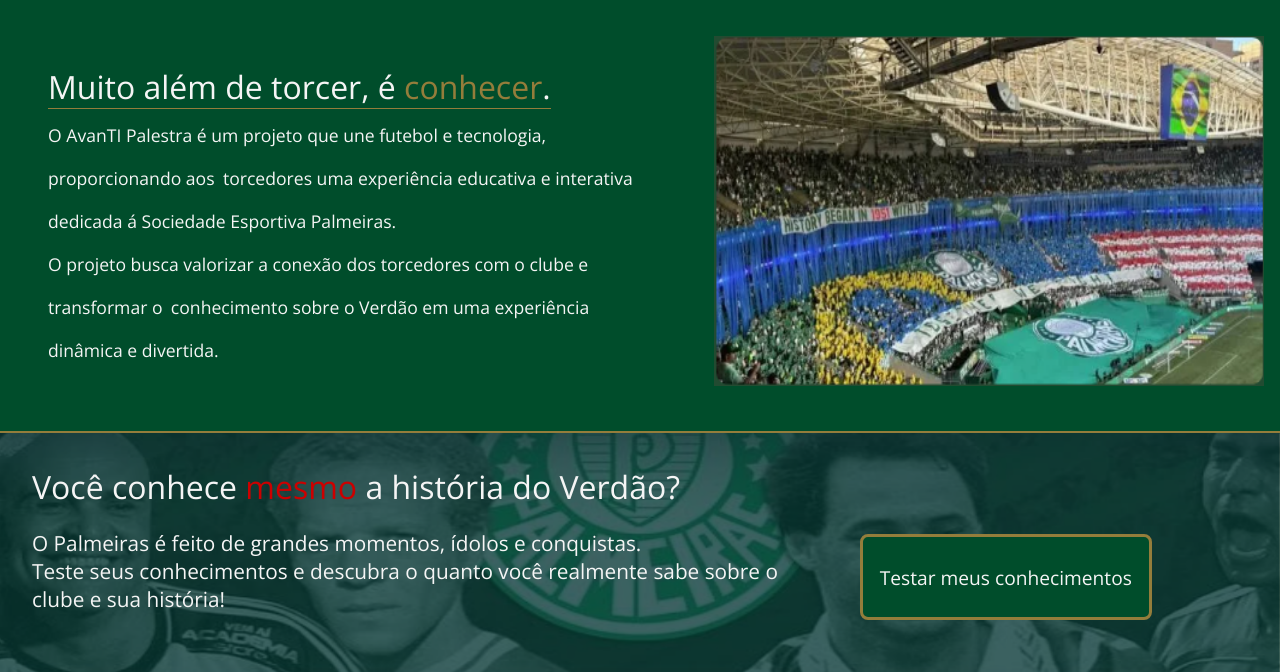
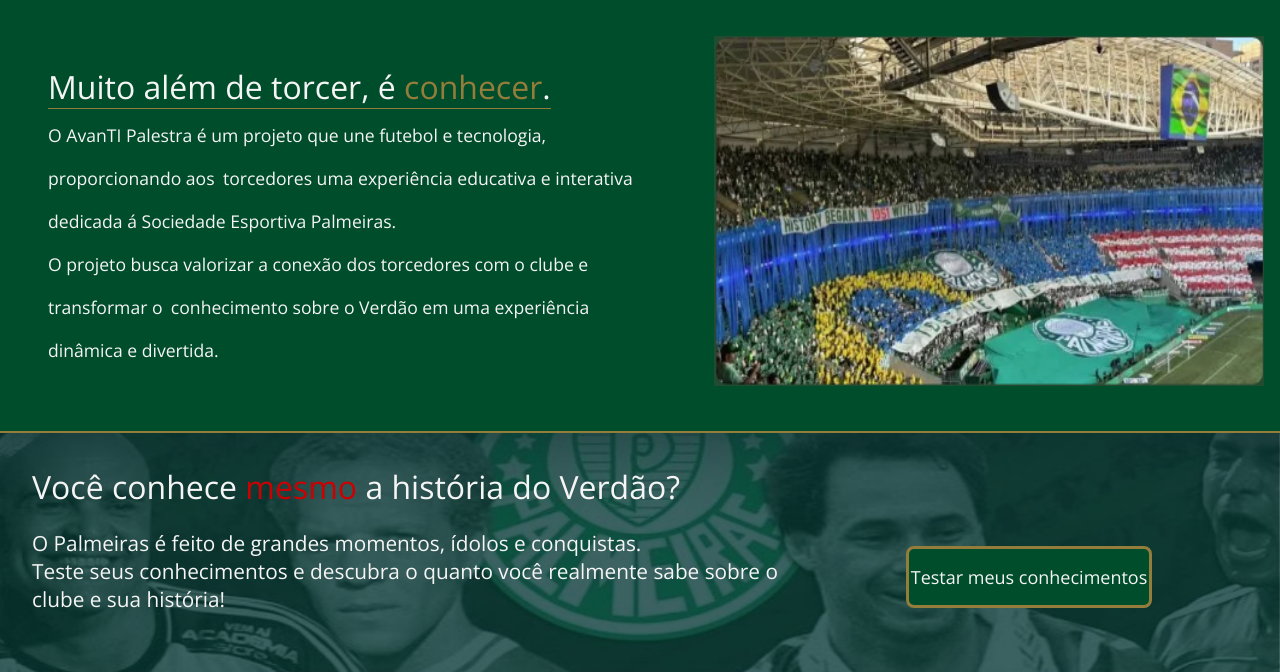
Before and after one commit to vinikenzosptech/AvanTI-Palestra, a website: page public/index.html in a window 1280 px wide. Shown: the part 649-1321 px from the top of the page. Drawn offline with nearby package versions, Linux system fonts and the light colour scheme.

Commit message:
ajustes de design na tela home e de cadastro

```diff
--- a/public/css/style.css
+++ b/public/css/style.css
@@ -217,10 +217,11 @@ body{
     background-color: #004d2b;
     border: solid 3px;
     border-color: #947d3b;
-    height: 5rem;
-    width: 18rem;
+    height: 3.5rem;
+    width: 15rem;
     display: flex;
     justify-content: center;
+    text-align: center;
     align-items: center;
     color: #f5f5f5;
     border-radius: 8px;
@@ -228,7 +229,7 @@ body{
     margin-left: auto;
     align-self: center;
     margin-top: 3rem;
-    font-size: 1.2rem;
+    font-size: large;
     text-decoration: none;
 }
 
```
Also changed, not shown: public/login.html (+1 -1 lines).
